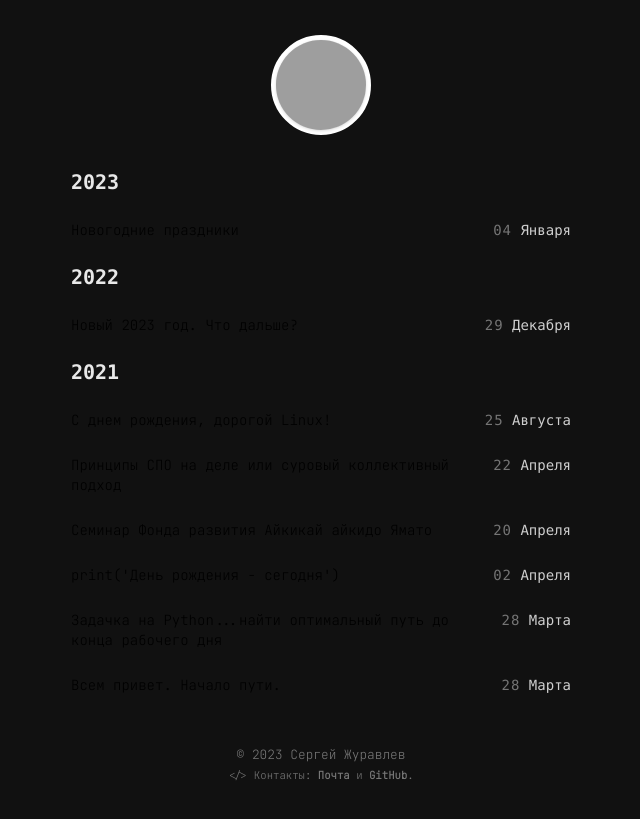
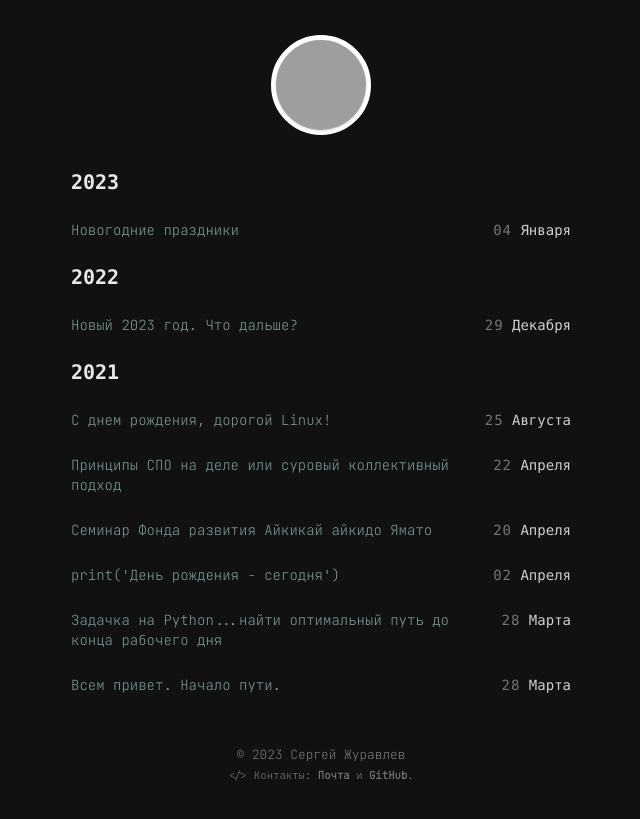
Before and after one commit to pernat/pernat.github.io, a Jekyll site: the page built from index.html, in a window 1280 px wide. Shown: the top 819 px of the page, without its empty margins (319-959 px from the left). Built offline with Jekyll 4.4.1, drawn with Linux system fonts in a browser that asks for light colours; grey boxes are pictures that could not be loaded.

```diff
--- a/_sass/main.scss
+++ b/_sass/main.scss
@@ -77,7 +77,7 @@
   border-left: 5px solid #ccc;
   margin: 40px 0;
   padding: 5px 30px;
-  background: #eee;
+  background: #202020;
 }
 .logo {
   position: relative;
@@ -351,7 +351,7 @@
       a {
         text-decoration: none;
         border: 0;
-        color: #000;
+        color: #7a9898;
         box-sizing: border-box;
       }
       .post-date {
```
